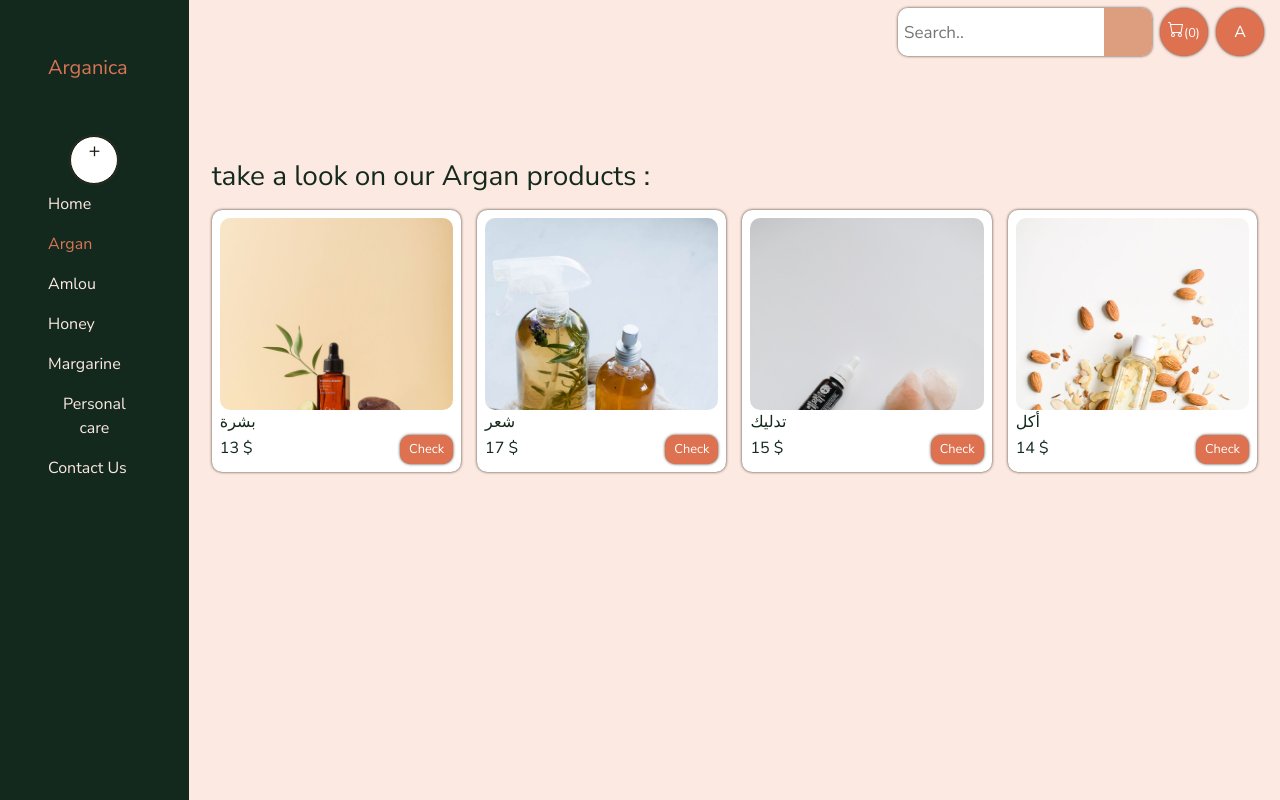
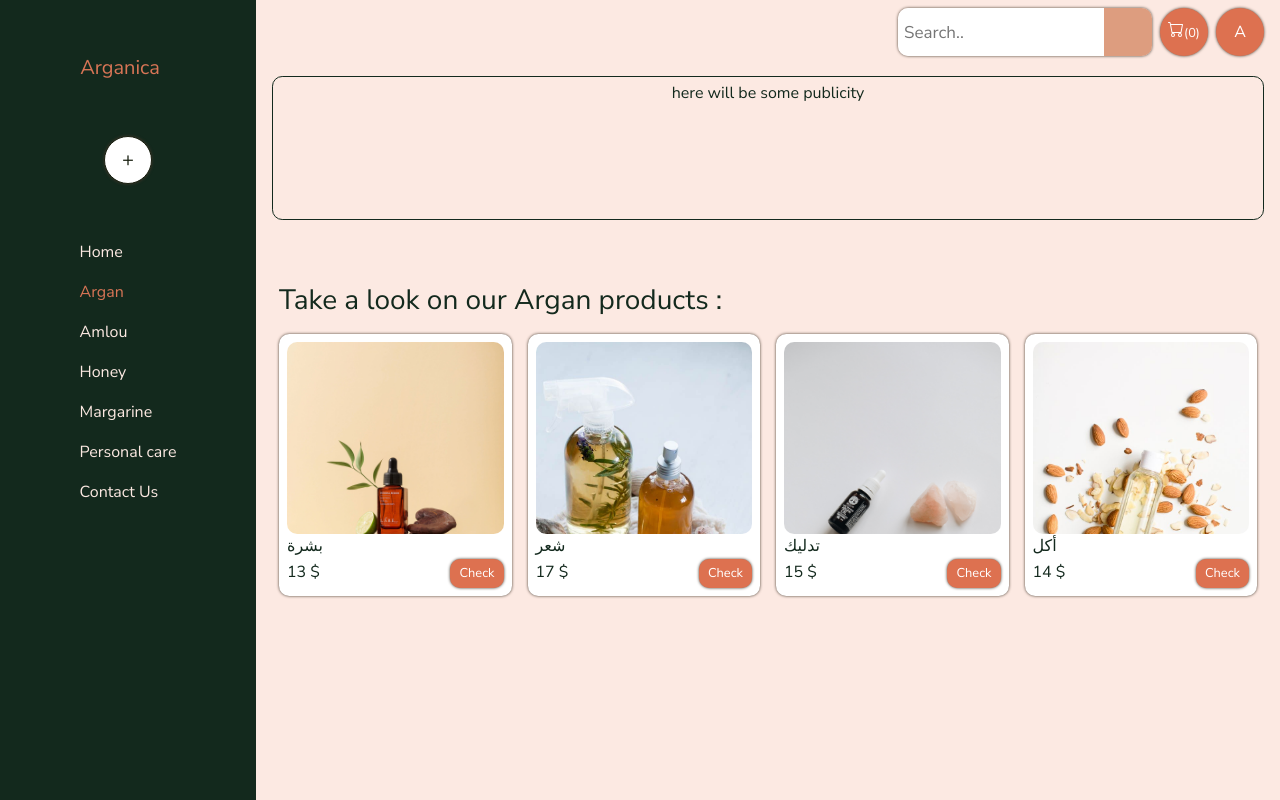
Before and after one commit to redwanchitam/argan-web-app, a Vue app: page /products/c/1 in a window 1280 px wide. Built offline with nearby package versions, Linux system fonts and the light colour scheme; a web font is replaced by a local one.

Commit message:
adding a publicity box

```diff
--- a/src/App.vue
+++ b/src/App.vue
@@ -1,8 +1,8 @@
 <template>
-  <div class="d-flex p-0">
-    <nav class="p-5 tagNav" id="nav">
+  <div class="w-100 d-flex p-0">
+    <nav class="pt-5 px-3 tagNav" id="nav">
       <router-link class="mb-5 navbar-brand logo" to="/" >Arganica</router-link>
-      <div class="d-flex justify-content-center">
+      <div class="mb-5 d-flex justify-content-center">
         <!-- <small
           id="btnMenu"
           @click="toggleMenu"
@@ -10,13 +10,14 @@
           type="button" data-toggle="collapse" data-target="#navbarNav"
           aria-controls="navbarNav" aria-expanded="false" aria-label="Toggle navigation">+
         </small> -->
-        <small
+        <button
+          tag="button"
           id="btnMenu"
           @click="ShowMenu"
           class="navbar-toggler tagBtn tagBtnMenu tagShadow"
           type="button" data-toggle="collapse" data-target="#navbarNav"
           aria-controls="navbarNav" aria-expanded="false" aria-label="Toggle navigation">+
-        </small>
+        </button>
       </div>
       <div class="d-flex justify-content-center collapse navbar-collapse" id="navbarNavBox">
         <div class="" id="navbarNav">
@@ -47,10 +48,9 @@
         </div>
       </div>
     </nav>
-    <div class="d-flex flex-column">
-      <nav class="mb-5 ml-auto justify-content-between align-items-start navbar">
-        <!-- Links -->
-        <div class="navbar-nav">
+    <div class="d-flex flex-column mainContent ">
+      <nav class="d-flex flex-column mb-2 navbar">
+        <div class="d-flex ml-auto navbar-nav">
           <div class="nav-item form-inline">
             <div class="topnav">
               <div class="tagShadow radius search-container">
@@ -74,7 +74,11 @@
             </router-link>
           </div>
         </div>
-
+        <div class="d-flex py-1 px-3 justify-content-center radius pubBox">
+          <p>
+            here will be some publicity
+          </p>
+        </div>
       </nav>
       <router-view />
     </div>
@@ -178,8 +182,15 @@ a {
 a:hover {
   color: #293F33;
 }
+button {
+  outline: 0 !important;
+}
+input {
+  outline: 0 !important;
+}
 .tagNav {
   a {
+      text-align: justify;
       color: #FCE9E2 ;
     &.router-link-exact-active {
       color: #D87556 ;
@@ -195,7 +206,7 @@ a:hover{
 }
 .tagNav {
   height: 100vh;
-  width: fit-content;
+  width: 20%;
   position: sticky;
   z-index: 1;
   top: 0;
@@ -207,6 +218,15 @@ a:hover{
 }
 .logo {
   color: #D87556 !important;
+}
+.pubBox {
+    width: 100%;
+    height: 9rem;
+    margin-top: 1.25rem;
+    border: 1px solid #13291D ;
+}
+.mainContent {
+  width: 80%;
 }
 // inputs
 .tagInputSearch {
--- a/src/views/Products.vue
+++ b/src/views/Products.vue
@@ -17,7 +17,7 @@
             </a>
           </ul>
         </div> -->
-        <h3 class="m-2 text-left">take a look on our {{ currentCategory.name }} products :</h3>
+        <h3 class="m-2 text-left">Take a look on our {{ currentCategory.name }} products :</h3>
         <div class="row m-0 justify-content-start productsByCategBox">
           <productCard
             v-for="(product,index) in productsByCategory"
```
